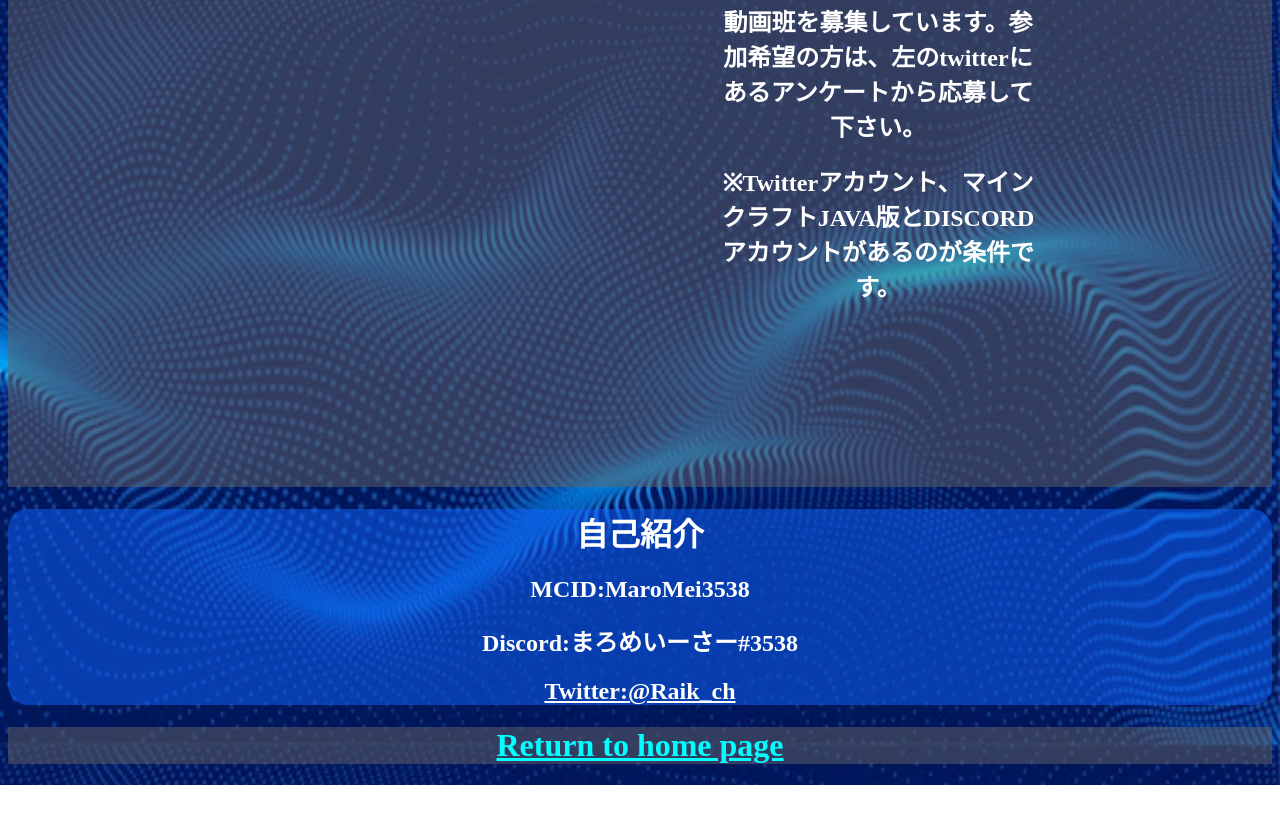
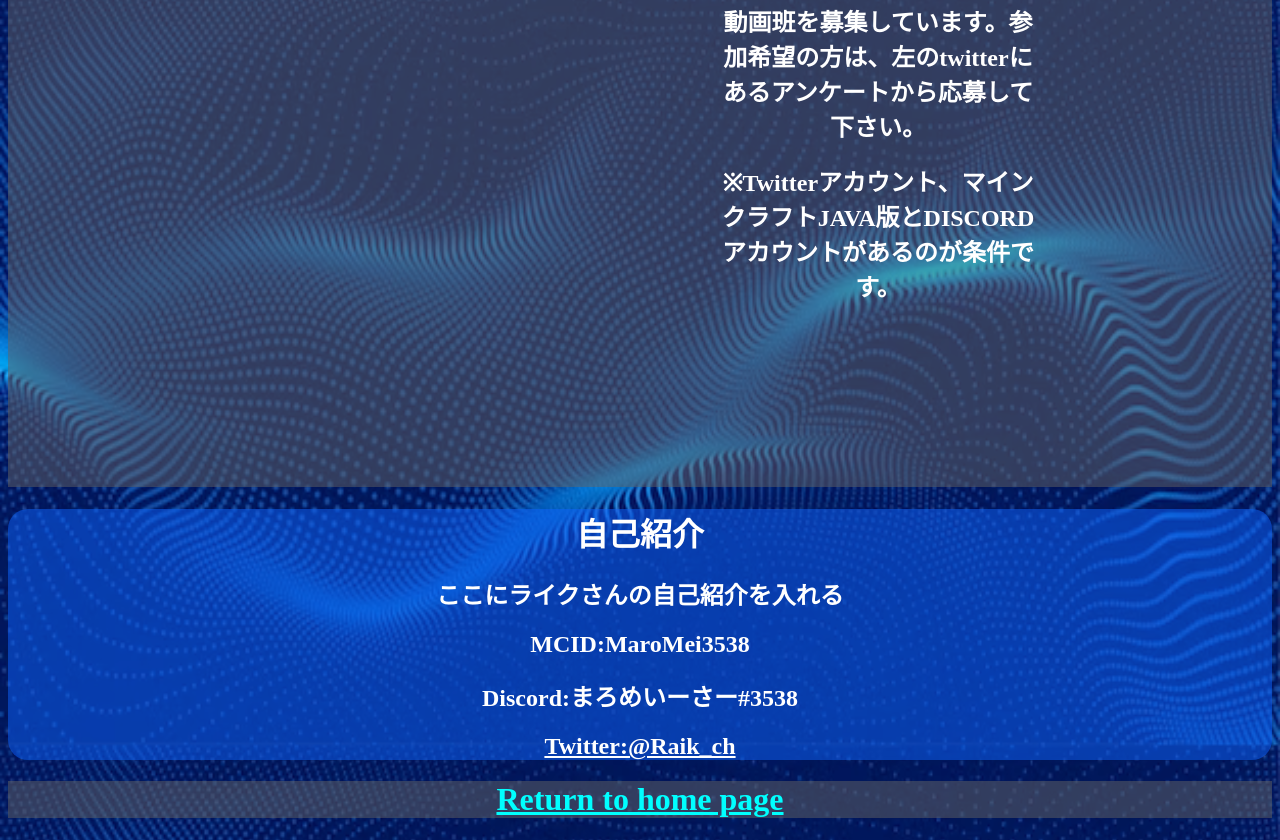
Before and after one commit to TeamSquidTempura/homepage, a plain HTML site: page Raik_MC.html in a window 1280 px wide. Shown: the part 1655-2495 px from the top of the page. Before the commit the page ends 2440 px from the top, so only its background shows below. Drawn offline with Linux system fonts and the light colour scheme.

Commit message:
Add files via upload

```diff
--- a/Raik_MC.html
+++ b/Raik_MC.html
@@ -2,7 +2,7 @@
 <body>
 <meta charset="UTF-8">
 <html lang="en">
-<link rel="icon" href="favicon-Raik_MC.ico">
+<link rel="icon" href="https://github.com/TeamSquidTempura/homepage/blob/main/favicon-Raik_MC.ico">
 <style>
 body {
   background-image: url('background.png');
@@ -48,6 +48,7 @@ body {
 <div class="contact" style="text-align:center;">
     <p>
     <h1>自己紹介</h1>
+    <h2>ここにライクさんの自己紹介を入れる</h2>
     <h2>MCID:MaroMei3538</h2>
     <h2>Discord:まろめいーさー#3538</h2>
     <h2>
```
